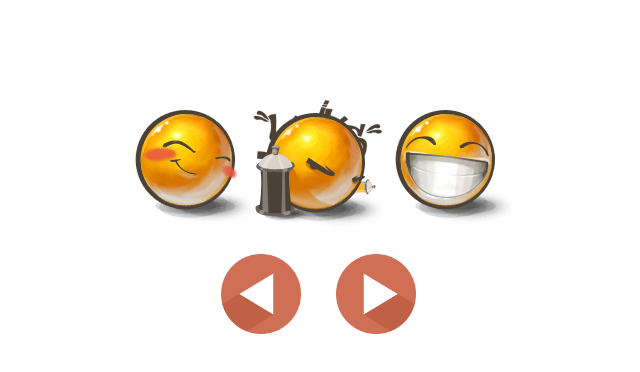
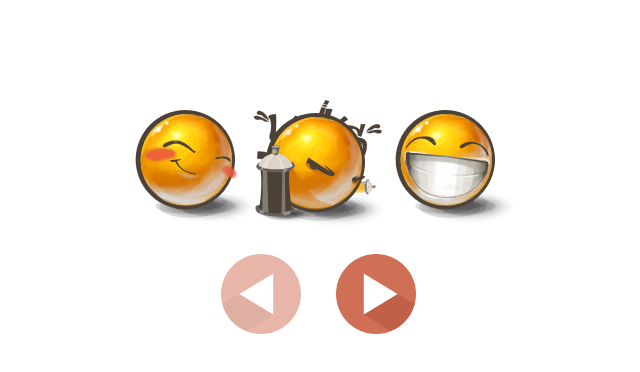
Before and after one commit to mate-academy/dom_carousel, a plain HTML site: page index.html in a window 1280 px wide. Both pictures are taken after a click on the picture 582 px from the left and 294 px from the top of the page. Shown: the whole page, without its empty margins (322-962 px from the left). Drawn offline with Linux system fonts and the light colour scheme.

Commit message:
add disabled

```diff
--- a/index.html
+++ b/index.html
@@ -21,7 +21,7 @@
       <div><img src="img/10.png" alt=""></div>
     </div>
     <div class="button">
-      <img src="img/previous.png" class="arrow" id="previous">
+      <img src="img/previous.png" class="arrow disabled" id="previous">
       <img src="img/next.png" class="arrow" id="next">
     </div>
   </div>
--- a/script.js
+++ b/script.js
@@ -1,13 +1,22 @@
 'use strict';
 
 const buttonNext = document.getElementById('next');
+const buttonPrevious = document.getElementById('previous');
+const images = document.getElementById('images');
 
-buttonNext.onclick = function () {
-    document.getElementById('images').scrollLeft += 390;
-};
+buttonPrevious.addEventListener('click', (even) => {
+    images.scrollLeft -= 390;
+    buttonNext.classList.remove('disabled');
+    if (images.scrollLeft<=0) {
+        even.target.classList.add('disabled');
+    }
+});
 
-const buttonPrevious = document.getElementById('previous');
 
-buttonPrevious.onclick = function () {
-    document.getElementById('images').scrollLeft -= 390;
-};
+buttonNext.addEventListener('click', (even) => {
+    images.scrollLeft += 390;
+    buttonPrevious.classList.remove('disabled');
+    if (images.scrollLeft>780) {
+        even.target.classList.add('disabled');
+    }
+});
--- a/styles.css
+++ b/styles.css
@@ -22,7 +22,6 @@
   margin: auto;
 }
 
-.arrow:hover {
-  border-radius: 50%;
-  transform: scale(1.1)
+.disabled {
+ opacity: 0.5;
 }
```
Also changed, not shown: 1 other file.
